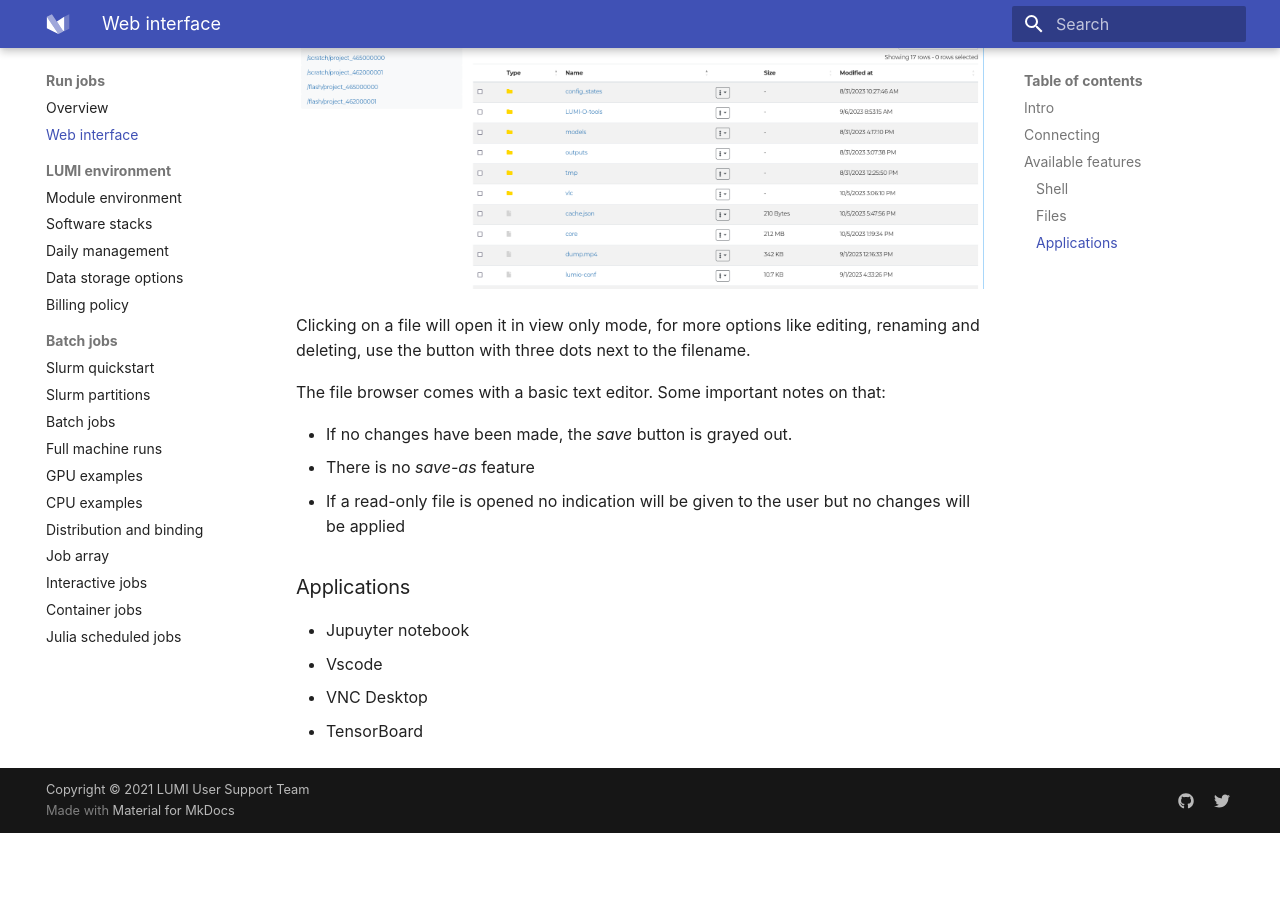
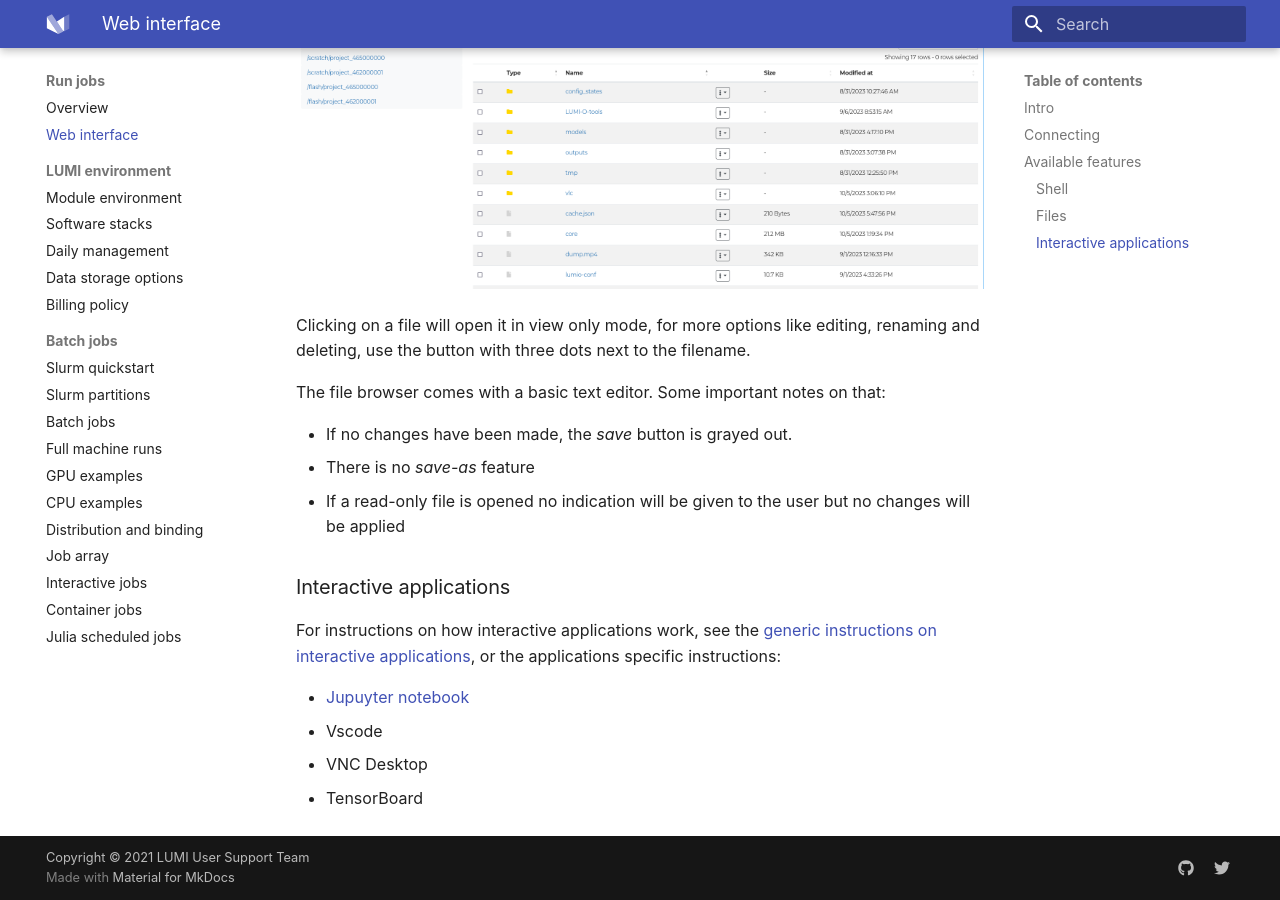
Before and after one commit to Lumi-supercomputer/lumi-userguide, an MkDocs documentation site: the page built from docs/runjobs/webui/index.md, in a window 1280 px wide and 900 px high, scrolled down 3718 px. Built offline with MkDocs 1.6.1 and Material for MkDocs 9.7.7, drawn with Linux system fonts in a browser that asks for light colours; before the commit the page ends 4551 px from its top, so only the background shows below that.

Commit message:
More skeleton pages

```diff
--- a/docs/runjobs/webui/index.md
+++ b/docs/runjobs/webui/index.md
@@ -77,9 +77,13 @@ The file browser comes with a basic text editor. Some important notes on that:
 - There is no _save-as_ feature
 - If a read-only file is opened no indication will be given to the user but no changes will be applied
 
-### Applications
+### Interactive applications
 
-- Jupuyter notebook
+For instructions on how interactive applications work,
+see the [generic instructions on interactive applications](./interactive-apps.md),
+or the applications specific instructions:
+
+- [Jupuyter notebook](./jupyter.md)
 - Vscode
 - VNC Desktop
 - TensorBoard
```
Also changed, not shown: docs/runjobs/webui/interactive-apps.md (added, +5 -0 lines), docs/runjobs/webui/jupyter-for-course.md (+1 -5 lines), docs/runjobs/webui/jupyter.md (added, +4 -0 lines), docs/runjobs/webui/vscode.md (added, +1 -0 lines), docs/runjobs/webui/julia-jupiter.md (added).
